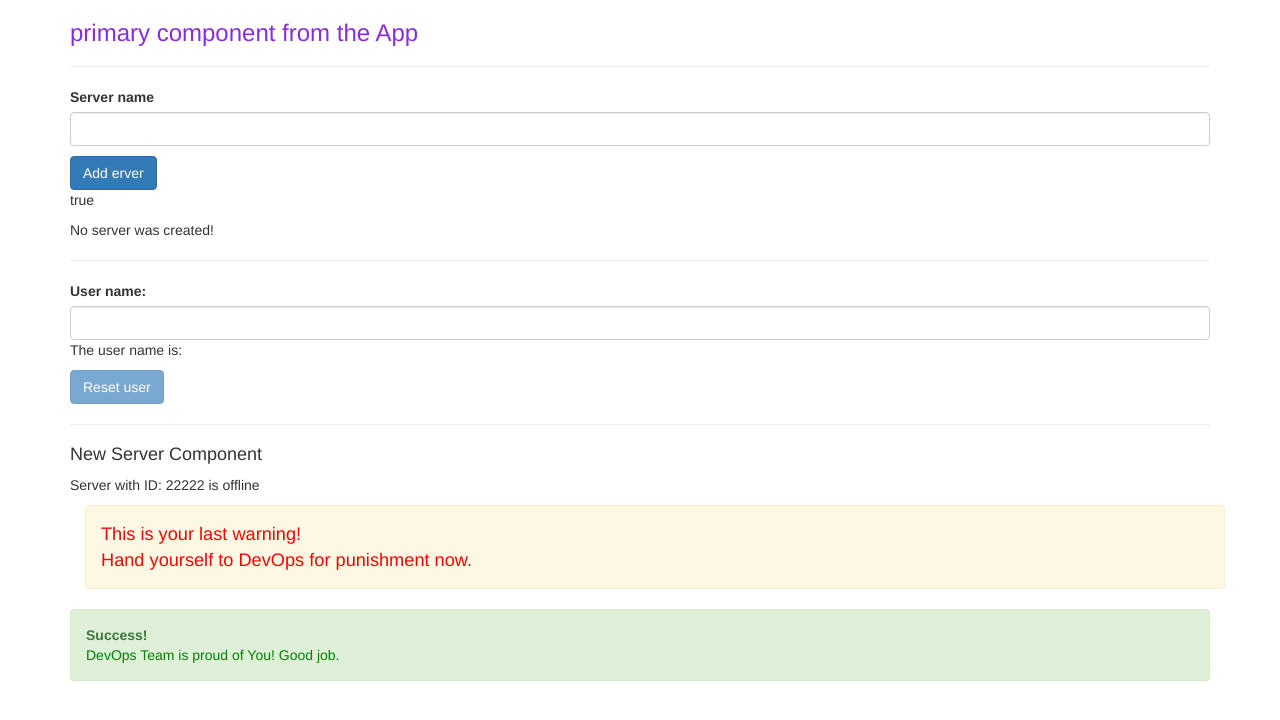
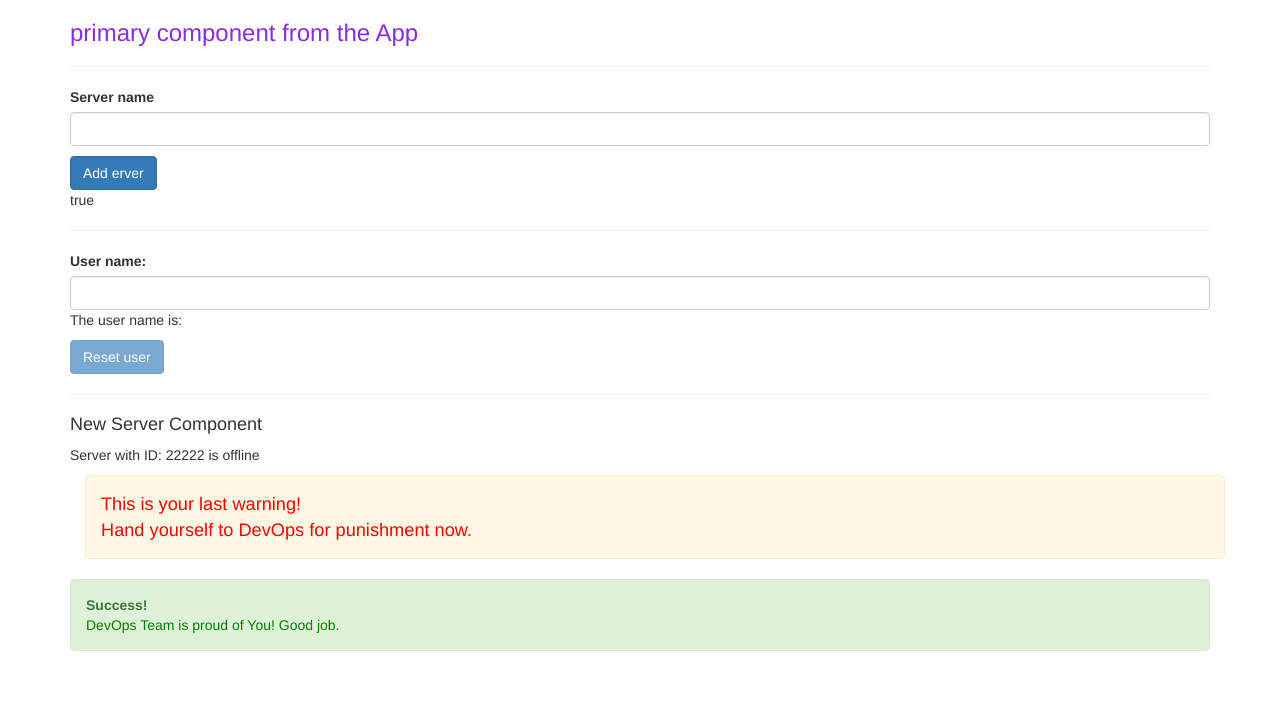
Before and after one commit to SuperJaba/angularCourseUDEMY, an Angular app: page / in a window 1280 px wide. Shown: the top 720 px of the page. Built offline with nearby package versions, Linux system fonts and the light colour scheme.

Commit message:
DIRECTIV EXAMPLE - *ngIF to hide or show some DOM element

```diff
--- a/src/app/servers/servers.component.html
+++ b/src/app/servers/servers.component.html
@@ -6,7 +6,7 @@
 <p>{{ serverName }}</p>
 <button class="btn btn-primary" [disabled]="!allowNewServer" (click)="onCreateServer()">Add erver</button>
 <p [innerText]="allowNewServer"></p>
-<p>{{ serverCreationStatus }}</p>
+<p *ngIf="serverAdded">{{ serverCreationStatus }}</p>
 <hr>
 <label>User name:</label>
 <input type="text" class="form-control" [(ngModel)]="username">
--- a/src/app/servers/servers.component.ts
+++ b/src/app/servers/servers.component.ts
@@ -12,6 +12,7 @@ export class ServersComponent implements OnInit {
   serverCreationStatus = 'No server was created!';
   serverName = '';
   username = '';
+  serverAdded = false;
   constructor() {
     setTimeout(() => {
       this.allowNewServer = true;
@@ -22,6 +23,7 @@ export class ServersComponent implements OnInit {
   }
 
   onCreateServer() {
+    this.serverAdded = true;
     this.serverCreationStatus = 'Server was created! Name is ' + this.serverName;
   }
 
```
